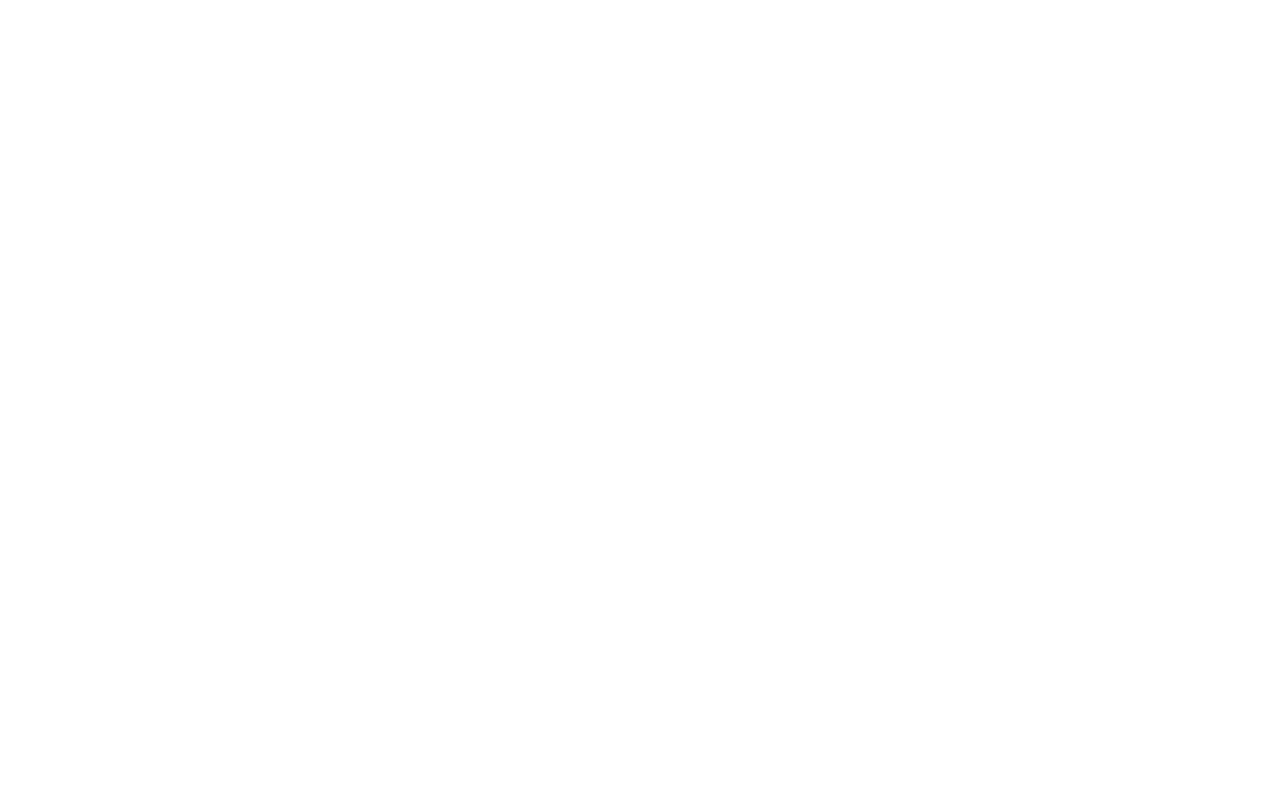
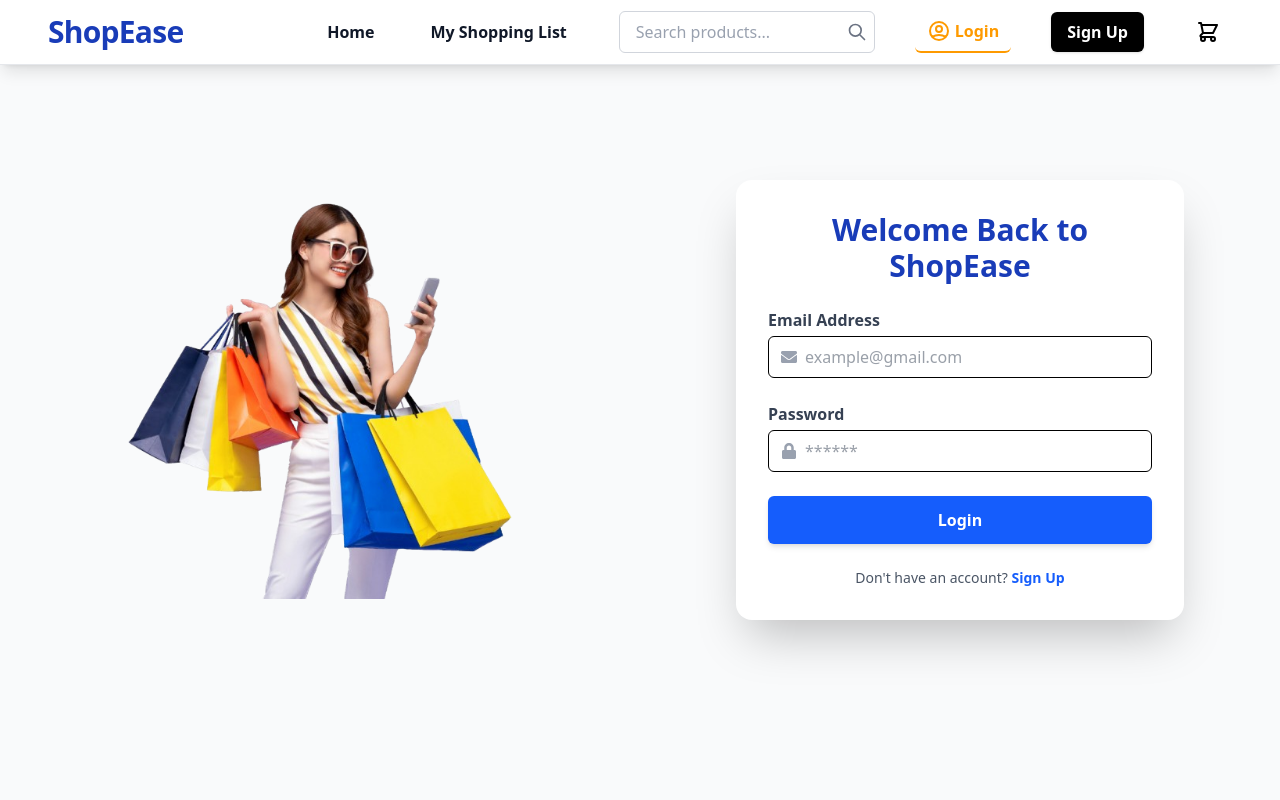
Before and after one commit to Apeksha-1-hub/ecommerce, a React (Vite) app: page /login in a window 1280 px wide. Before the commit this address had no page. Shown: the top 800 px of the page. Built offline with nearby package versions, Linux system fonts and the light colour scheme.

Commit message:
added login section

```diff
--- a/src/App.jsx
+++ b/src/App.jsx
@@ -5,6 +5,7 @@
 import Home from './home/Home';
 import ShoppingList from './shoppinglist/Shoppinglist';
 import Cart from './cart/Cart'; // ➡️ Import your Cart page
+import Login from './login/Login';
 
 const App = () => {
   return (
@@ -14,7 +15,8 @@
           <Route index element={<Home />} />
           <Route path="/home" element={<Home />} />
           <Route path="/myshoppinglist" element={<ShoppingList />} />
-          <Route path="/cart" element={<Cart />} /> {/* ➡️ Added Cart route */}
+          <Route path="/cart" element={<Cart />} />
+          <Route path="/login" element={<Login/>}/>
         </Route>
       </Routes>
     </BrowserRouter>
--- /dev/null
+++ b/src/login/Login.jsx
@@ -0,0 +1,121 @@
+import React, { useState } from "react";
+import { useNavigate } from "react-router-dom";
+import { FaEnvelope, FaLock } from "react-icons/fa";
+
+
+const Login = () => {
+  const navigate = useNavigate();
+  const [email, setEmail] = useState("");
+  const [password, setPassword] = useState("");
+  const [errors, setErrors] = useState({});
+  const [isSubmitting, setIsSubmitting] = useState(false);
+
+  const validate = () => {
+    const errors = {};
+    if (!email.trim()) {
+      errors.email = "Email is required";
+    } else if (!/\S+@\S+\.\S+/.test(email)) {
+      errors.email = "Invalid email format";
+    }
+    if (!password) {
+      errors.password = "Password is required";
+    } else if (password.length < 6) {
+      errors.password = "Password must be at least 6 characters";
+    }
+    return errors;
+  };
+
+  const handleSubmit = (e) => {
+    e.preventDefault();
+    const validationErrors = validate();
+    setErrors(validationErrors);
+    if (Object.keys(validationErrors).length === 0) {
+      setIsSubmitting(true);
+      setTimeout(() => {
+        alert("Login successful!");
+        navigate("/home");
+        setIsSubmitting(false);
+      }, 1500);
+    }
+  };
+
+  return (
+    <div className="min-h-screen flex flex-col md:flex-row items-center justify-center bg-gray-50">
+      {/* Image Section */}
+      <div className="hidden md:flex w-1/2 pl-12 pr-4 justify-start items-center">
+       <img
+         src="photos/shoppinggirl.png"
+         alt="Shopping girl"
+         className="max-w-sm h-auto object-contain animate__animated animate__fadeInLeft"
+         loading="lazy"
+       />
+      </div>
+
+      {/* Form Section */}
+      <div className="w-full md:w-1/2 max-w-md bg-white shadow-2xl rounded-2xl p-8 mx-4 my-10 md:my-0 animate__animated animate__fadeInRight">
+        <h2 className="text-3xl font-bold mb-6 text-center text-blue-800">
+          Welcome Back to ShopEase
+        </h2>
+
+        <form onSubmit={handleSubmit} className="space-y-6">
+          {/* Email */}
+          <div>
+            <label htmlFor="email" className="block mb-1 font-semibold text-gray-700">
+              Email Address
+            </label>
+            <div className="flex items-center border rounded-md px-3 py-2 focus-within:ring-2 focus-within:ring-blue-500">
+              <FaEnvelope className="text-gray-400 mr-2" />
+              <input
+                type="email"
+                id="email"
+                value={email}
+                onChange={(e) => setEmail(e.target.value)}
+                placeholder="example@gmail.com"
+                className="flex-1 outline-none bg-transparent text-gray-700"
+              />
+            </div>
+            {errors.email && <p className="text-red-500 text-sm mt-1">{errors.email}</p>}
+          </div>
+
+          {/* Password */}
+          <div>
+            <label htmlFor="password" className="block mb-1 font-semibold text-gray-700">
+              Password
+            </label>
+            <div className="flex items-center border rounded-md px-3 py-2 focus-within:ring-2 focus-within:ring-blue-500">
+              <FaLock className="text-gray-400 mr-2" />
+              <input
+                type="password"
+                id="password"
+                value={password}
+                onChange={(e) => setPassword(e.target.value)}
+                placeholder="******"
+                className="flex-1 outline-none bg-transparent text-gray-700"
+              />
+            </div>
+            {errors.password && <p className="text-red-500 text-sm mt-1">{errors.password}</p>}
+          </div>
+
+          {/* Submit */}
+          <button
+            type="submit"
+            disabled={isSubmitting}
+            className="w-full bg-blue-600 hover:bg-blue-700 text-white py-3 rounded-md font-semibold shadow-md transition disabled:opacity-50 disabled:cursor-not-allowed"
+          >
+            {isSubmitting ? "Logging in..." : "Login"}
+          </button>
+        </form>
+
+        {/* Extra Links */}
+        <p className="text-center text-sm text-gray-600 mt-6">
+          Don't have an account?{" "}
+          <a href="/signup" className="text-blue-600 font-semibold hover:underline">
+            Sign Up
+          </a>
+        </p>
+      </div>
+    </div>
+  );
+};
+
+export default Login;
```
Also changed, not shown: public/photos/shoppinggirl.png (added).
